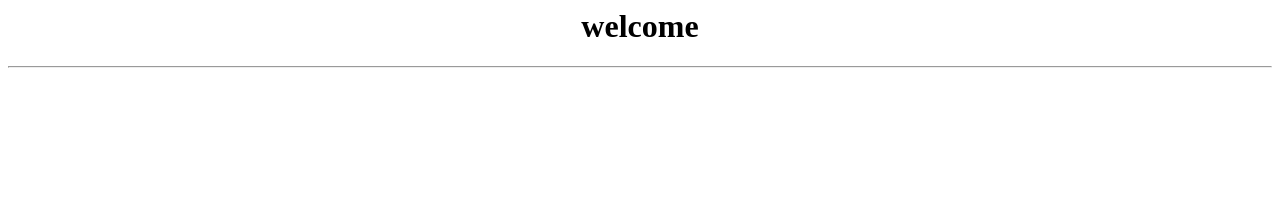
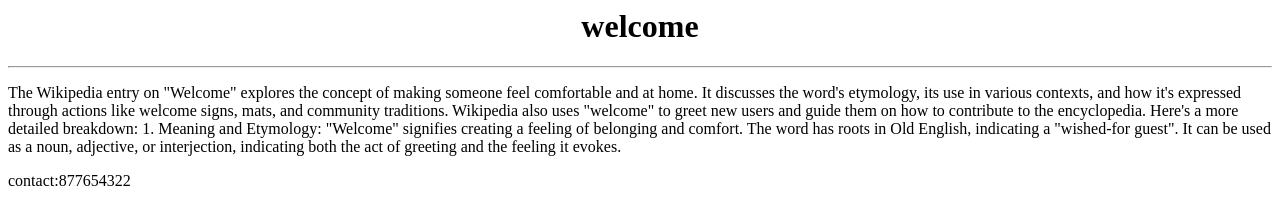
Before and after one commit to fathima2025-design/newproject, a plain HTML site: page index.html in a window 1280 px wide. Drawn offline with Linux system fonts and the light colour scheme.

Commit message:
added paragraph tag

```diff
--- a/index.html
+++ b/index.html
@@ -2,3 +2,12 @@
   <h1>welcome</h1>
 </center>
 <hr>
+<p>
+  The Wikipedia entry on "Welcome" explores the concept of making someone feel comfortable and at home. It discusses the word's etymology, its use in various contexts, and how it's expressed through actions like welcome signs, mats, and community traditions. Wikipedia also uses "welcome" to greet new users and guide them on how to contribute to the encyclopedia.
+Here's a more detailed breakdown:
+1. Meaning and Etymology:
+"Welcome" signifies creating a feeling of belonging and comfort.
+The word has roots in Old English, indicating a "wished-for guest".
+It can be used as a noun, adjective, or interjection, indicating both the act of greeting and the feeling it evokes.
+</p>
+<p>contact:877654322</p>
```
